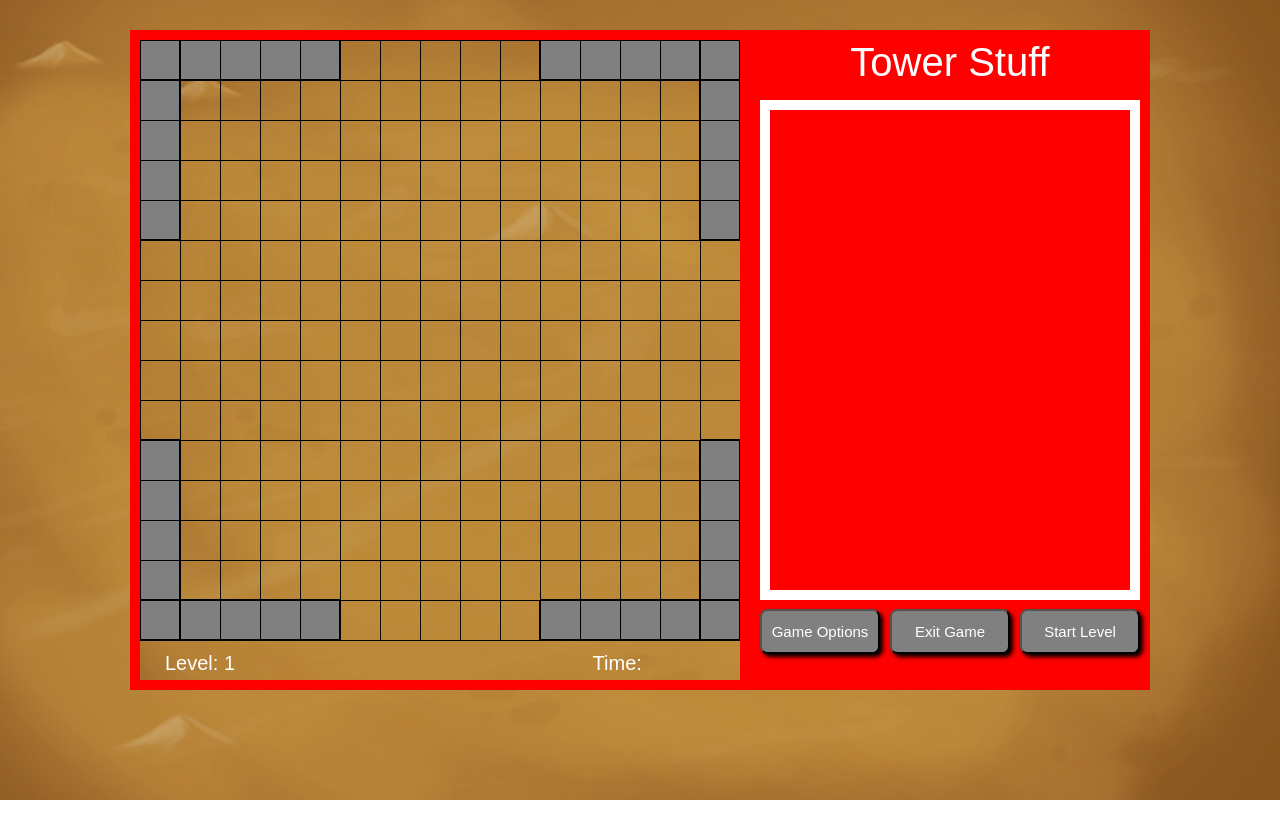
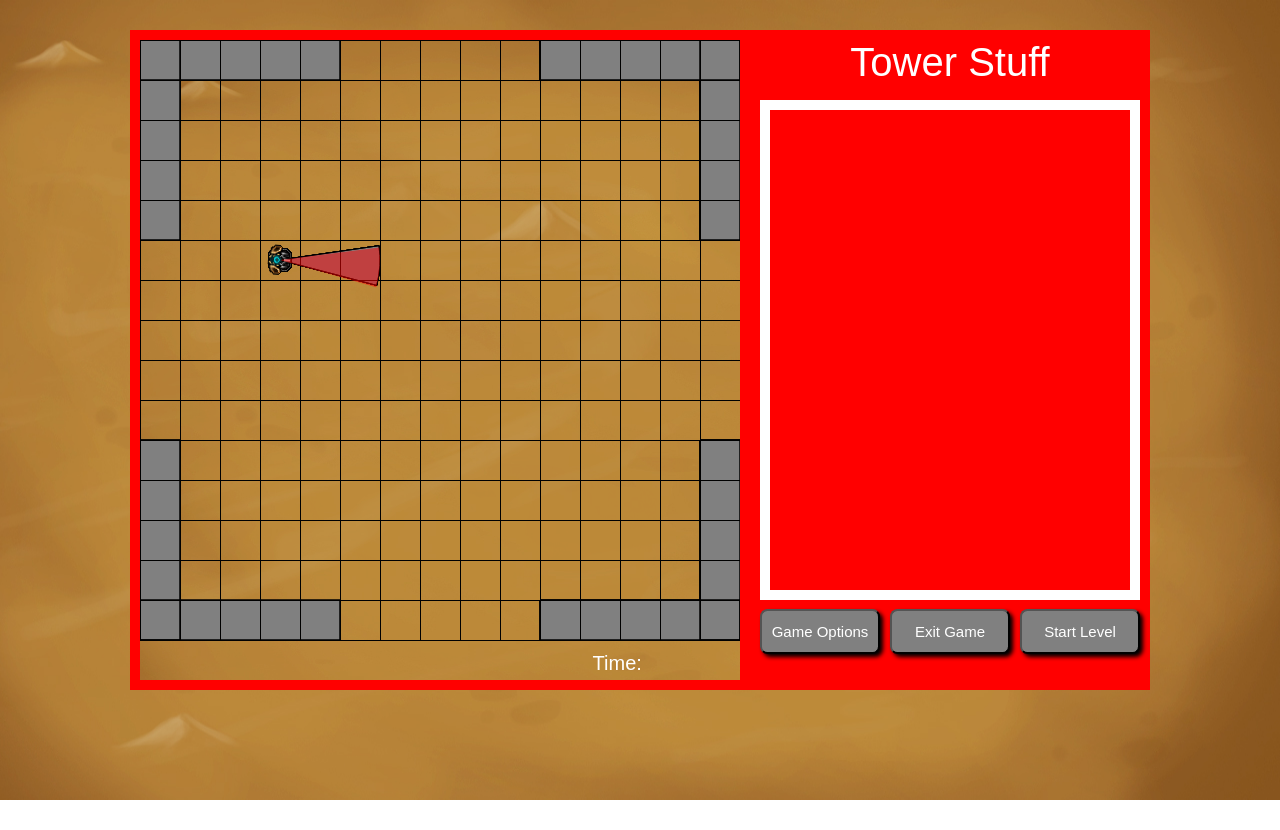
Before and after one commit to Brad-Jorgy/TowerDefense, a website: page Public/index.html in a window 1280 px wide. Both pictures are taken after a click on the button "New Game". Drawn offline with Linux system fonts and the light colour scheme; animation ran at ten frames a second.

Commit message:
Adds tower code; bug fixes; refactor render lists

```diff
--- a/Public/index.html
+++ b/Public/index.html
@@ -82,6 +82,7 @@
 <script src = "scripts/mainMenu.js"></script>
 <script src = "scripts/towerEvents.js"></script>
 <script src = "scripts/towerRenderer.js"></script>
+<script src = "scripts/gameObjects.js"></script>
 <script src = "scripts/towerPlay.js"></script>
 <script src = "scripts/highScores.js"></script>
 <script src = "scripts/options.js"></script>
--- /dev/null
+++ b/Public/scripts/gameObjects.js
@@ -0,0 +1,139 @@
+MyGame.objects = (function (graphics) {
+
+    //------------------------------------------------------------------
+    //
+    // Returns the magnitude of the 2D cross product.  The sign of the
+    // magnitude tells you which direction to rotate to close the angle
+    // between the two vectors.
+    //
+    //------------------------------------------------------------------
+    function crossProduct2d(v1, v2) {
+        return (v1.x * v2.y) - (v1.y * v2.x);
+    }
+
+    //------------------------------------------------------------------
+    //
+    // Computes the angle, and direction (cross product) between two vectors.
+    //
+    //------------------------------------------------------------------
+    function computeAngle(rotation, ptCenter, ptTarget) {
+        var v1 = {
+                x: Math.cos(rotation),
+                y: Math.sin(rotation)
+            },
+            v2 = {
+                x: ptTarget.x - ptCenter.x,
+                y: ptTarget.y - ptCenter.y
+            },
+            dp,
+            angle;
+
+        v2.len = Math.sqrt(v2.x * v2.x + v2.y * v2.y);
+        v2.x /= v2.len;
+        v2.y /= v2.len;
+
+        dp = v1.x * v2.x + v1.y * v2.y;
+        angle = Math.acos(dp);
+
+        //
+        // Get the cross product of the two vectors so we can know
+        // which direction to rotate.
+        let cp = crossProduct2d(v1, v2);
+
+        return {
+            angle: angle,
+            crossProduct: cp
+        };
+    }
+
+    //------------------------------------------------------------------
+    //
+    // Simple helper function to help testing a value with some level of tolerance.
+    //
+    //------------------------------------------------------------------
+    function testTolerance(value, test, tolerance) {
+        if (Math.abs(value - test) < tolerance) {
+            return true;
+        } else {
+            return false;
+        }
+    }
+
+    //------------------------------------------------------------------
+    //
+    // Defines a tower that has a base sprite and a weapon sprite that will
+    // rotate towards the current 'target'.
+    //
+    //------------------------------------------------------------------
+    function Tower(spec) {
+        spec.center = {
+            x: spec.gridPosition.x * graphics.cellWidth + graphics.cellWidth/2,
+            y: spec.gridPosition.y * graphics.cellWidth + graphics.cellWidth/2
+        };
+        var that = {},
+            baseSprite = graphics.Sprite({
+                sprite: spec.baseSprite,
+                center: spec.center,
+                rotation: 0
+            }),
+            weaponSprite = graphics.Sprite({
+                sprite: spec.weaponSprite,
+                center: spec.center,
+                rotation: 0
+            });
+
+        spec.rotation = 0;
+
+        //------------------------------------------------------------------
+        //
+        // Here we check to see if the tower should still rotate towards the target.
+        //
+        //------------------------------------------------------------------
+        that.update = function (elapsedTime) {
+            //
+            // Check to see if the tower is pointing at the target or not
+            var result = computeAngle(spec.rotation, spec.center, spec.target);
+            if (testTolerance(result.angle, 0, .01) === false) {
+                if (result.crossProduct > 0) {
+                    weaponSprite.rotateRight(spec.rotateRate);
+                    spec.rotation += spec.rotateRate;
+                } else {
+                    weaponSprite.rotateLeft(spec.rotateRate);
+                    spec.rotation -= spec.rotateRate;
+                }
+            }
+        };
+
+        //------------------------------------------------------------------
+        //
+        // Two parts to the tower, a base and the weapon.
+        //
+        //------------------------------------------------------------------
+        that.render = function () {
+            baseSprite.draw();
+            weaponSprite.draw();
+            //
+            // A little hack job to show something interesting.
+            weaponSprite.drawArc(.4);
+        };
+
+        //------------------------------------------------------------------
+        //
+        // Point we want our weapon to point at.
+        //
+        //------------------------------------------------------------------
+        that.setTarget = function (x, y) {
+            spec.target = {
+                x: x,
+                y: y
+            };
+        };
+
+        return that;
+    }
+
+    return {
+        Tower: Tower
+    };
+
+}(MyGame.towerGraphics));
--- a/Public/scripts/towerPlay.js
+++ b/Public/scripts/towerPlay.js
@@ -1,7 +1,7 @@
-MyGame.screens['play-game'] = (function(game, graphics, events, input) {
+MyGame.screens['play-game'] = (function(game, graphics, events, input, gameObjects) {
     'use strict';
 
-    const backgroundImage = "./images/sand_template.jpg";
+    const backgroundImage = "./Images/sand_template.jpg";
     let backGround = new Image();
     let ready = false;
     let mouseCapture = false,
@@ -11,33 +11,24 @@ MyGame.screens['play-game'] = (function(game, graphics, events, input) {
         gameInfo,
         actionList = [],
         lastTimeStamp,
-        gamePhase = 'levelOne',
+        gamePhase = 'play-game',
         currentUpdateAndRenderList = [],
-        levelOneRenderList = [
+        levelStaticRenderElements = [
             () => { graphics.drawBackground(backGround); },
             () => { graphics.renderWalls(); },
             () => { graphics.drawGrid(); },
-            () => { graphics.textLevel("Level: 1"); },
             () => { graphics.updateTime(); },
             () => { graphics.updateMoney(); },
             () => { graphics.updateLife(); },
         ],
+        levelOneRenderList = [
+            () => { graphics.textLevel("Level: 1"); },
+        ],
         levelTwoRenderList = [
-            () => { graphics.drawBackground(backGround); },
-            () => { graphics.drawGrid(); },
             () => { graphics.textLevel("Level: 2"); },
-            () => { graphics.updateTime(); },
-            () => { graphics.updateMoney(); },
-            () => { graphics.updateLife(); },
         ],
         levelThreeRenderList = [
-
-            () => { graphics.drawBackground(backGround); },
-            () => { graphics.drawGrid(); },
             () => { graphics.textLevel("Level: 3"); },
-            () => { graphics.updateTime(); },
-            () => { graphics.updateMoney(); },
-            () => { graphics.updateLife(); },
         ],
         gameEndRenderList = [
 
@@ -47,7 +38,9 @@ MyGame.screens['play-game'] = (function(game, graphics, events, input) {
         ],
         demoRenderList = [
 
-        ];
+        ],
+        testTower,
+        level = 'none';
 
     function startLevel(time, keyIn){
         console.log("level started");
@@ -66,6 +59,15 @@ MyGame.screens['play-game'] = (function(game, graphics, events, input) {
         document.getElementById('startLevel').addEventListener(
             'click',
             function() { startLevel(); });
+
+        testTower = gameObjects.Tower({
+            baseSprite: 'Images/turrets/turret-base.gif',
+            weaponSprite: 'Images/turrets/turret-1-1.png',
+            gridPosition: { x: 3, y: 5 },
+            target: { x: 200, y: 100 },
+            rotateRate: 6 * 3.14159 / 1000 // radians per second
+        });
+
         // Create the keyboard input handler and register the keyboard commands
         myKeyboard.registerCommand(KeyEvent.DOM_VK_G, startLevel);
         myKeyboard.registerCommand(KeyEvent.DOM_VK_ESCAPE, function() {
@@ -101,23 +103,28 @@ MyGame.screens['play-game'] = (function(game, graphics, events, input) {
         myMouse.update(elapsedTime);
         if (gamePhase === 'start-game') {
             currentUpdateAndRenderList = gameStartRenderList.slice(0);
-            actionList = events.updateEvents(elapsedTime, currentUpdateAndRenderList);
         } else if (gamePhase === 'game-over' ) {
             currentUpdateAndRenderList = gameEndRenderList.slice(0);
-            actionList = events.updateEvents(elapsedTime, currentUpdateAndRenderList);
+        } else if (gamePhase === 'play-game') {
+            currentUpdateAndRenderList = levelStaticRenderElements.slice(0);
+            testTower.update(elapsedTime);
+            if (level === 'levelOne') {
+                currentUpdateAndRenderList.push(...levelOneRenderList.slice(0));
+            } else if (level === 'levelTwo') {
+                currentUpdateAndRenderList.push(...levelTwoRenderList.slice(0));
+            } else if (level === 'levelThree') {
+                currentUpdateAndRenderList = levelThreeRenderList.slice(0);
+            }
         } else if (gamePhase === 'levelOne') {
             currentUpdateAndRenderList = levelOneRenderList.slice(0);
-            actionList = events.updateEvents(elapsedTime, currentUpdateAndRenderList);
         } else if (gamePhase === 'levelTwo') {
             currentUpdateAndRenderList = levelTwoRenderList.slice(0);
-            actionList = events.updateEvents(elapsedTime, currentUpdateAndRenderList);
         } else if (gamePhase === 'levelThree') {
             currentUpdateAndRenderList = levelThreeRenderList.slice(0);
-            actionList = events.updateEvents(elapsedTime, currentUpdateAndRenderList);
         } else {
             currentUpdateAndRenderList = demoRenderList.slice(0);
-            actionList = events.updateEvents(elapsedTime, currentUpdateAndRenderList);
         }
+        events.updateEvents(elapsedTime, currentUpdateAndRenderList);
 
     }
 
@@ -126,6 +133,7 @@ MyGame.screens['play-game'] = (function(game, graphics, events, input) {
         while(currentUpdateAndRenderList.length) {
             currentUpdateAndRenderList.shift().call();
         }
+        testTower.render();
 
     }
 
@@ -172,6 +180,11 @@ MyGame.screens['play-game'] = (function(game, graphics, events, input) {
         cancelNextRequest = false;
         currentUpdateAndRenderList = gameStartRenderList;
 
+        // Testing turret rotation
+        myMouse.registerCommand('mousedown', function (e, elapsedTime) {
+            testTower.setTarget(e.clientX, e.clientY);
+        });
+
         requestAnimationFrame(gameLoop);
     }
 
@@ -180,4 +193,4 @@ MyGame.screens['play-game'] = (function(game, graphics, events, input) {
         run : run
     }
 
-}(MyGame.game, MyGame.towerGraphics, MyGame.towerEvents, MyGame.input));
+}(MyGame.game, MyGame.towerGraphics, MyGame.towerEvents, MyGame.input, MyGame.objects));
--- a/Public/scripts/towerRenderer.js
+++ b/Public/scripts/towerRenderer.js
@@ -148,6 +148,78 @@ MyGame.towerGraphics = (function() {
         ///nothing
     }
 
+    //------------------------------------------------------------------
+    //
+    // Simple sprite, one image in the texture.
+    //
+    //------------------------------------------------------------------
+    function Sprite(spec) {
+        var that = {},
+            image = new Image();
+
+        //
+        // Load the image, set the ready flag once it is loaded so that
+        // rendering can begin.
+        image.onload = function () {
+            //
+            // Our clever trick, replace the draw function once the image is loaded...no if statements!
+            that.draw = function () {
+                ctx.save();
+
+                ctx.translate(spec.center.x, spec.center.y);
+                ctx.rotate(spec.rotation);
+                ctx.translate(-spec.center.x, -spec.center.y);
+
+                //
+                // Pick the selected sprite from the sprite sheet to render
+                ctx.drawImage(
+                    image,
+                    spec.center.x - image.width / 2,
+                    spec.center.y - image.height / 2,
+                    image.width, image.height);
+
+                ctx.restore();
+            };
+            //
+            // Once the image is loaded, we can compute the height and width based upon
+            // what we know of the image and the number of sprites in the sheet.
+            spec.height = image.height;
+            spec.width = image.width / spec.spriteCount;
+        };
+        image.src = spec.sprite;
+
+        that.rotateRight = function (angle) {
+            spec.rotation += angle;
+        };
+
+        that.rotateLeft = function (angle) {
+            spec.rotation -= angle;
+        };
+
+        //------------------------------------------------------------------
+        //
+        // Render the correct sprint from the sprite sheet
+        //
+        //------------------------------------------------------------------
+        that.draw = function () {
+            //
+            // Starts out empty, but gets replaced once the image is loaded!
+        };
+
+        //
+        // The other side of that hack job
+        that.drawArc = function (angle) {
+            ctx.fillStyle = 'rgba(255, 0, 0, 0.5)';
+            ctx.beginPath();
+            ctx.moveTo(spec.center.x, spec.center.y);
+            ctx.arc(spec.center.x, spec.center.y, 100, spec.rotation - angle / 2, spec.rotation + angle / 2);
+            ctx.lineTo(spec.center.x, spec.center.y);
+            ctx.fill();
+        };
+
+        return that;
+    }
+
     return {
 
         clear: clear,
@@ -155,13 +227,15 @@ MyGame.towerGraphics = (function() {
         renderTwo: renderTwo,
         renderThree: renderThree,
         cancel: cancel,
-        drawBackground, drawBackground,
+        drawBackground: drawBackground,
         drawGrid: drawGrid,
         textLevel: textLevel,
         updateTime: updateTime,
         updateMoney: updateMoney,
         updateLife: updateLife,
         renderWalls: renderWalls,
-
-    }
+        Sprite: Sprite,
+        gridWidth: gridWidth,
+        cellWidth: squares,
+    };
 }());
--- a/Public/styles/indexStyle.css
+++ b/Public/styles/indexStyle.css
@@ -70,7 +70,7 @@
 
 #main-menu #high-scores{
     /*padding-top: 1em;*/
-    background: url("../images/sand_template.jpg");
+    background: url("../Images/sand_template.jpg");
     cursor: pointer;
     font-size: 0.75em;
     width: 100%;
@@ -122,7 +122,7 @@
 }
 
 .options {
-    background: url("../images/sand_template.jpg");
+    background: url("../Images/sand_template.jpg");
     background-size: 100% 100%;
     width: 100%;
     height: 100%;
```
Also changed, not shown: Public/Images/turrets/turret-1-1.png (added), Public/Images/turrets/turret-base.gif (added).
